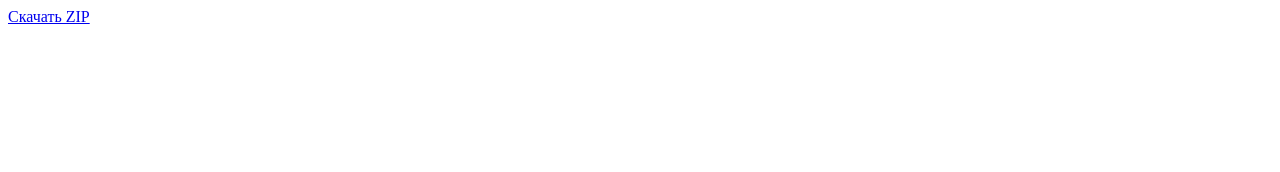
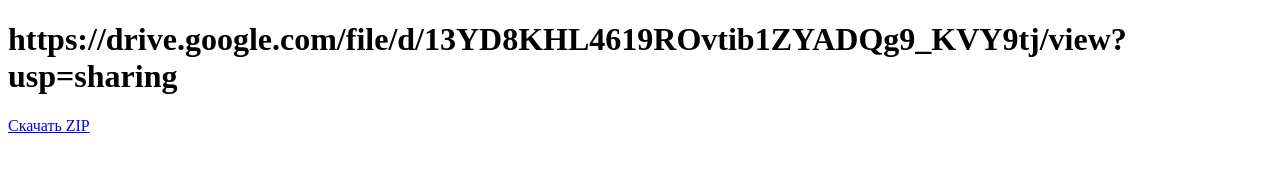
Before and after one commit to artirkakiv/artirkakiv.github.io, a plain HTML site: page index.html in a window 1280 px wide. Drawn offline with Linux system fonts and the light colour scheme.

Commit message:
Update index.html

```diff
--- a/index.html
+++ b/index.html
@@ -6,6 +6,7 @@
 </head>
 <body>
 
+    <h1>https://drive.google.com/file/d/13YD8KHL4619ROvtib1ZYADQg9_KVY9tj/view?usp=sharing</h1>
 <a id="download" href="https://drive.google.com/file/d/13YD8KHL4619ROvtib1ZYADQg9_KVY9tj/view?usp=sharing">Скачать ZIP</a>
 
 </body>
```
